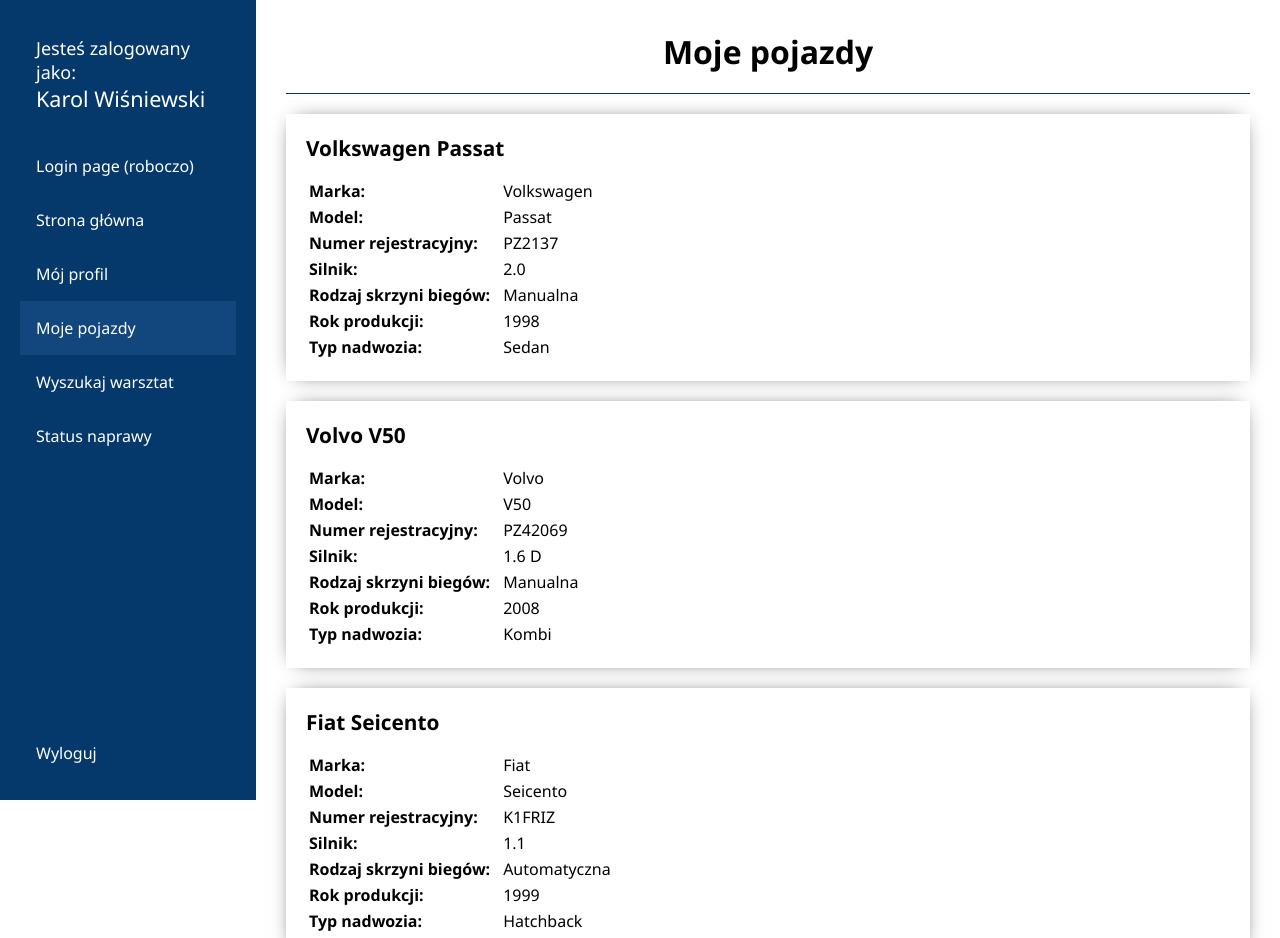
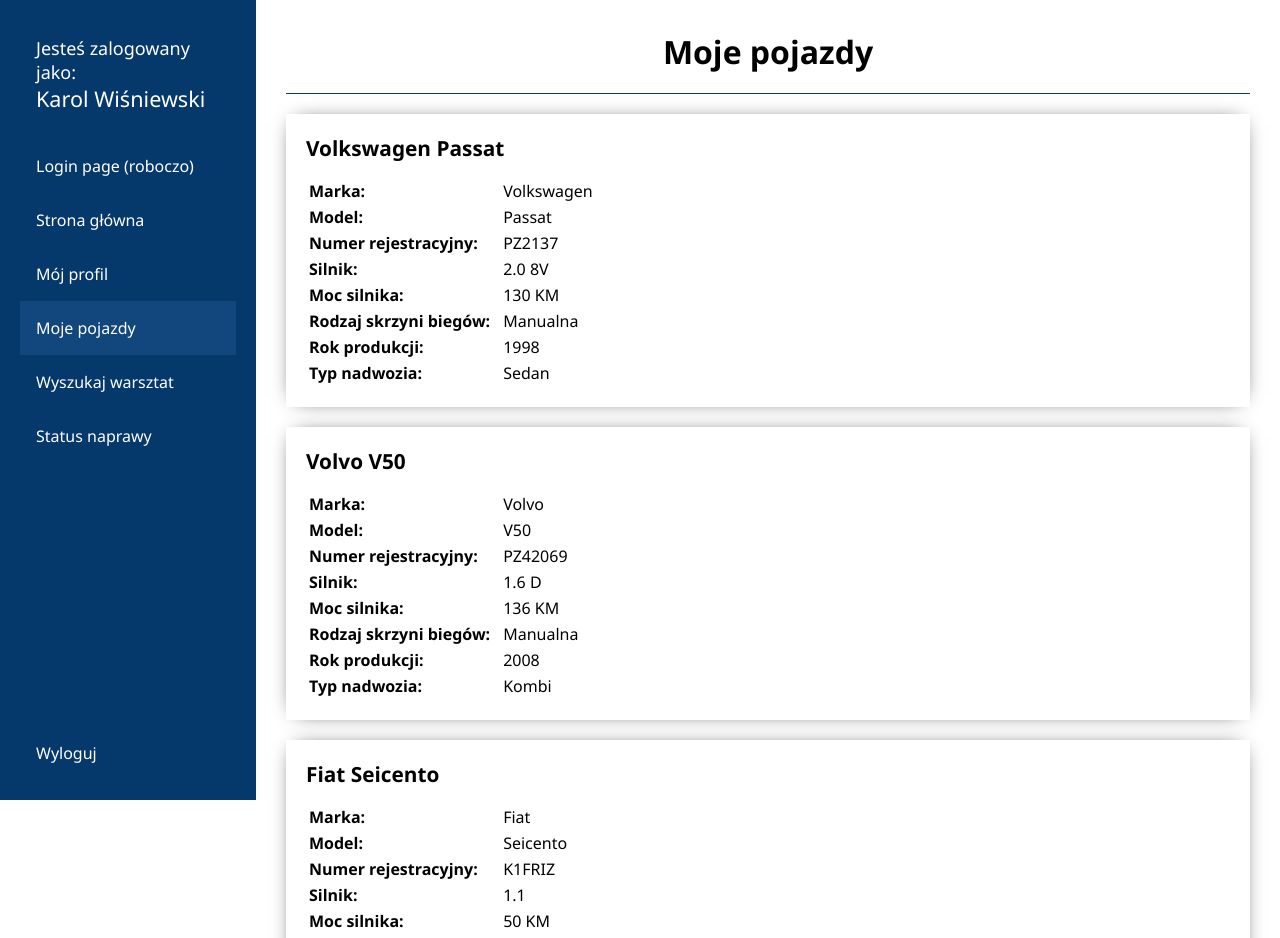
Before and after one commit to MichalWolnyDev/carservice-app, a Vue app: page /pojazdy in a window 1280 px wide. Shown: the top 938 px of the page. Built offline with nearby package versions, Linux system fonts and the light colour scheme; no server answers; sample sign-in values are in the browser's storage; what v-calendar would draw is missing.

Commit message:
dodanie moc silnik

```diff
--- a/src/components/Listing/ListingCars.vue
+++ b/src/components/Listing/ListingCars.vue
@@ -21,7 +21,11 @@
           </tr>
           <tr>
            <th>Silnik:</th>
-           <td>2.0</td>
+           <td>2.0 8V</td>
+          </tr>
+          <tr>
+            <th>Moc silnika:</th>
+            <td>130 KM</td>
           </tr>
           <tr>
            <th>Rodzaj skrzyni biegów:</th>
@@ -61,6 +65,10 @@
            <th>Silnik:</th>
            <td>1.6 D</td>
           </tr>
+           <tr>
+            <th>Moc silnika:</th>
+            <td>136 KM</td>
+          </tr>
           <tr>
             <th>Rodzaj skrzyni biegów:</th>
             <td>Manualna</td>
@@ -98,6 +106,10 @@
           <tr>
            <th>Silnik:</th>
            <td>1.1</td>
+          </tr>
+           <tr>
+            <th>Moc silnika:</th>
+            <td>50 KM</td>
           </tr>
           <tr>
            <th>Rodzaj skrzyni biegów:</th>
```
